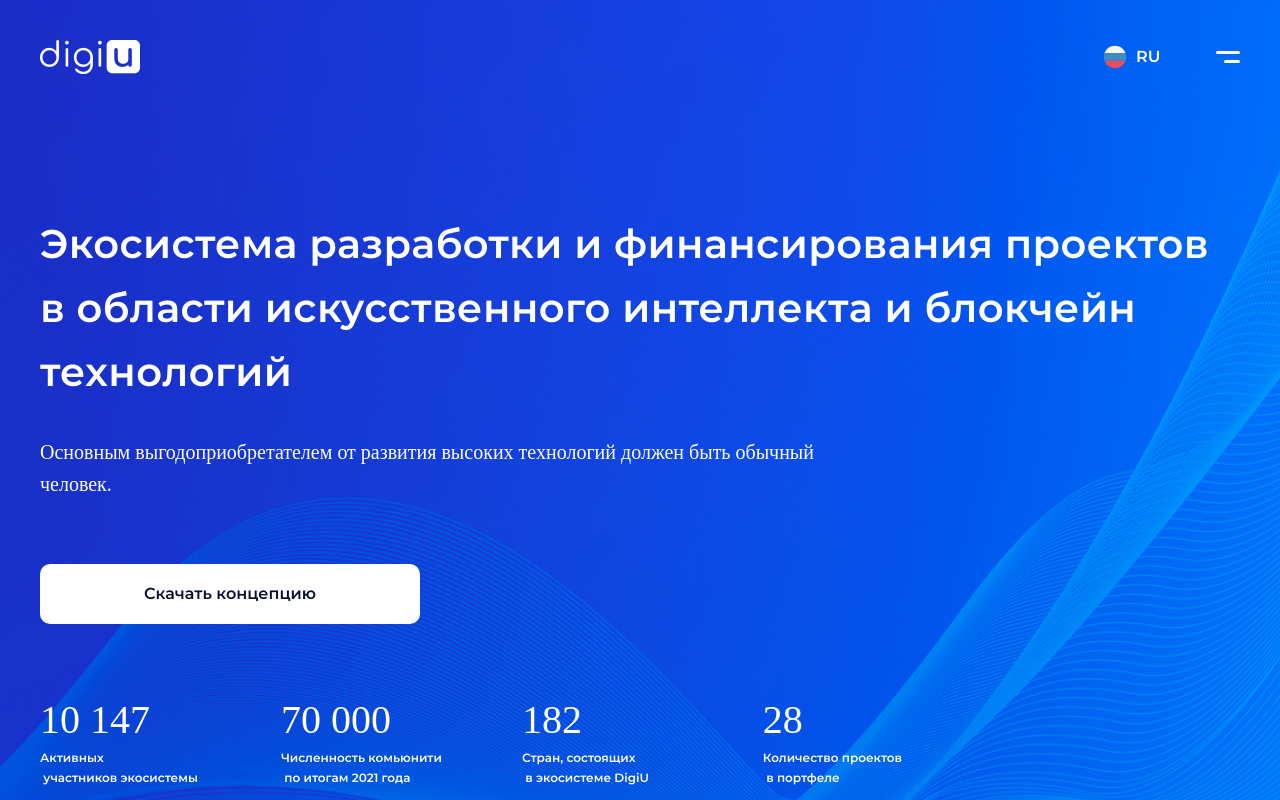
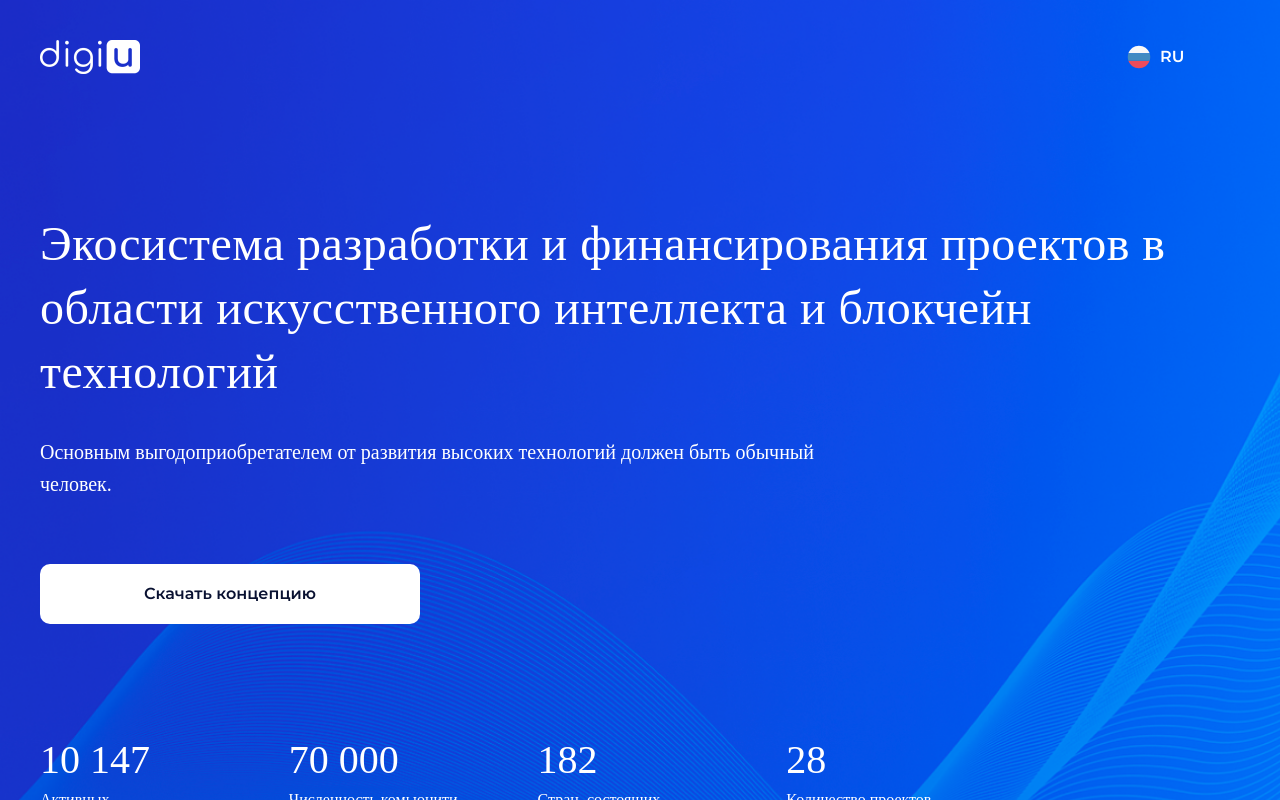
Before and after one commit to chlenc/digiu-landing, a Next.js app: page / in a window 1280 px wide. Shown: the top 800 px of the page. Built offline with nearby package versions, Linux system fonts and the light colour scheme; a web font is replaced by a local one.

Commit message:
fix header

```diff
--- a/src/layout/Header/Header.tsx
+++ b/src/layout/Header/Header.tsx
@@ -5,6 +5,7 @@ import React from "react";
 import Layout from "@components/Layout";
 
 import LanguageSelect from "@layout/Header/LanguageSelect";
+import Button from "@components/Button";
 
 interface IProps extends React.HTMLAttributes<HTMLDivElement> {}
 
@@ -36,14 +37,80 @@ const Menu = styled.img`
   width: 24px;
 `;
 
+const MobileRow = styled(Row)`
+  @media (min-width: 1280px) {
+    display: none;
+  }
+`;
+const DesktopRow = styled(Row)`
+  @media (max-width: 1280px) {
+    display: none;
+  }
+`;
+
+const TextButton = styled.a`
+  font-family: Montserrat;
+  font-style: normal;
+  font-weight: 600;
+  font-size: 12px;
+  line-height: 20px;
+  letter-spacing: 0.02em;
+  text-transform: uppercase;
+  color: #ffffff;
+  cursor: pointer;
+`;
+
+const MenuItemsWrapper = styled(DesktopRow)`
+  align-items: center;
+  justify-content: center;
+  position: absolute;
+  top: 0;
+  bottom: 0;
+  left: 0;
+  right: 0;
+  height: 100%;
+`;
+
+const MenuItemsRow = styled(Layout)`
+  display: flex;
+  align-items: center;
+  width: 100%;
+  @media (max-width: 1500px) and (min-width: 1280px) {
+    padding-left: 112px;
+  } ;
+`;
+
 const Header: React.FC<IProps> = ({ ...rest }) => {
   return (
     <Root {...rest}>
-      <Logo src="/images/head/logo.png" alt="logo" />
-      <Row style={{ width: "auto" }}>
-        <LanguageSelect />
-        <SizedBox width={30} />
-        <Menu src="/images/head/menu.svg" alt="menu" />
+      <Row
+        style={{ position: "relative" }}
+        mainAxisSize="stretch"
+        justifyContent="space-between"
+        alignItems="center"
+      >
+        <Logo src="/images/head/logo.png" alt="logo" />
+        <MenuItemsWrapper>
+          <MenuItemsRow>
+            <TextButton>ГЛАВНАЯ</TextButton>
+            <SizedBox width={48} />
+            <TextButton>НОВОСТИ</TextButton>
+            <SizedBox width={48} />
+            <TextButton>Экосистема DigiU</TextButton>
+          </MenuItemsRow>
+        </MenuItemsWrapper>
+        <Row style={{ width: "auto" }} alignItems="center">
+          <LanguageSelect />
+          <SizedBox width={30} />
+          <MobileRow>
+            <Menu src="/images/head/menu.svg" alt="menu" />
+          </MobileRow>
+          <DesktopRow style={{ zIndex: 1 }} alignItems="center">
+            <TextButton>Войти</TextButton>
+            <SizedBox width={48} />
+            <Button style={{ padding: "0 48px" }}>Регистрация</Button>
+          </DesktopRow>
+        </Row>
       </Row>
     </Root>
   );
--- a/src/layout/Header/LanguageSelect.tsx
+++ b/src/layout/Header/LanguageSelect.tsx
@@ -13,6 +13,7 @@ const Root = styled.div<{ dark?: boolean }>`
   color: ${({ dark }) => (dark ? "#ffffff" : "#ffffff")};
   width: 83px;
   cursor: pointer;
+  z-index: 1;
 `;
 const LangIcon = styled.img`
   width: 24px;
--- a/src/layout/HomePage/HomePage.tsx
+++ b/src/layout/HomePage/HomePage.tsx
@@ -40,8 +40,8 @@ const Title = styled.h1`
     margin-top: 128px;
   }
   @media (min-width: 1280px) {
-    font-size: 40px;
-    font-weight: 600;
+    font-size: 48px;
+    font-weight: 400;
     line-height: 64px;
     text-align: left;
     max-width: 1170px;
--- a/src/layout/HomePage/Statistics.tsx
+++ b/src/layout/HomePage/Statistics.tsx
@@ -27,7 +27,7 @@ const Root = styled.div`
   @media (min-width: 1280px) {
     grid-template-columns: 1fr 1fr 1fr 1fr;
     column-gap: 80px;
-    margin-top: 80px;
+    margin-top: 120px;
     max-width: fit-content;
   }
 `;
@@ -55,7 +55,10 @@ const Subtitle = styled.div`
   }
   @media (min-width: 1280px) {
     text-align: left;
-    font-weight: 600;
+    font-size: 16px;
+    line-height: 24px;
+    font-weight: 400;
+    margin-bottom: 16px;
   }
 `;
 
--- a/src/layout/News/News.tsx
+++ b/src/layout/News/News.tsx
@@ -13,12 +13,6 @@ const Root = styled(Layout)`
   align-items: center;
   padding-top: 80px;
   background: #fff;
-  overflow: scroll;
-  -ms-overflow-style: none; /* for Internet Explorer, Edge */
-  scrollbar-width: none; /* for Firefox */
-  ::-webkit-scrollbar {
-    display: none; /* for Chrome, Safari, and Opera */
-  }
   @media (min-width: 480px) {
     padding-top: 120px;
   }
@@ -43,6 +37,15 @@ const PageTitle = styled.div`
 const NewsList = styled.div`
   display: flex;
   flex-direction: column;
+
+  overflow: scroll;
+  -ms-overflow-style: none;
+  scrollbar-width: none;
+
+  ::-webkit-scrollbar {
+    display: none;
+  }
+
   & > * {
     margin-bottom: 32px;
   }
--- a/src/localizations/data.json
+++ b/src/localizations/data.json
@@ -5,7 +5,7 @@
             "news": "НОВОСТИ",
             "ecosystem": "Экосистема DigiU",
             "lab": "Блокчейн лаборатория",
-            "assetManagement": "Управление активами",
+            "assetManagement": "УПРАВЛЕНИЕ АКТИВАМИ",
             "ai": "Разработки ИИ",
             "venture": "венчурный фонд",
             "about": "О компании",
@@ -21,7 +21,7 @@
             "subtitle": "Основным выгодоприобретателем от развития высоких технологий\n должен быть обычный человек.",
             "downloadConcept": "Скачать концепцию",
             "itemTitle1": "10 147",
-            "itemText1": "Активных\n участников экосистемы",
+            "itemText1": "Активных\nучастников экосистемы",
             "itemTitle2": "70 000",
             "itemText2": "Численность комьюнити\n по итогам 2021 года",
             "itemTitle3": "182",
@@ -155,7 +155,7 @@
             "subtitle": "The main beneficiary of high-tech development should be an ordinary man.",
             "downloadConcept": "Download the concept",
             "itemTitle1": "10 147",
-            "itemText1": "Active participants in the ecosystem",
+            "itemText1": "Active\nparticipants in the ecosystem",
             "itemTitle2": "70 000",
             "itemText2": "Сommunity by 2021",
             "itemTitle3": "182",
@@ -289,7 +289,7 @@
             "subtitle": "The main beneficiary of high-tech development should be an ordinary man.",
             "downloadConcept": "Download the concept",
             "itemTitle1": "10 147",
-            "itemText1": "Active participants in the ecosystem",
+            "itemText1": "Active\nparticipants in the ecosystem",
             "itemTitle2": "70 000",
             "itemText2": "Сommunity by 2021",
             "itemTitle3": "182",
@@ -423,7 +423,7 @@
             "subtitle": "The main beneficiary of high-tech development should be an ordinary man.",
             "downloadConcept": "Download the concept",
             "itemTitle1": "10 147",
-            "itemText1": "Active participants in the ecosystem",
+            "itemText1": "Active\nparticipants in the ecosystem",
             "itemTitle2": "70 000",
             "itemText2": "Сommunity by 2021",
             "itemTitle3": "182",
```
